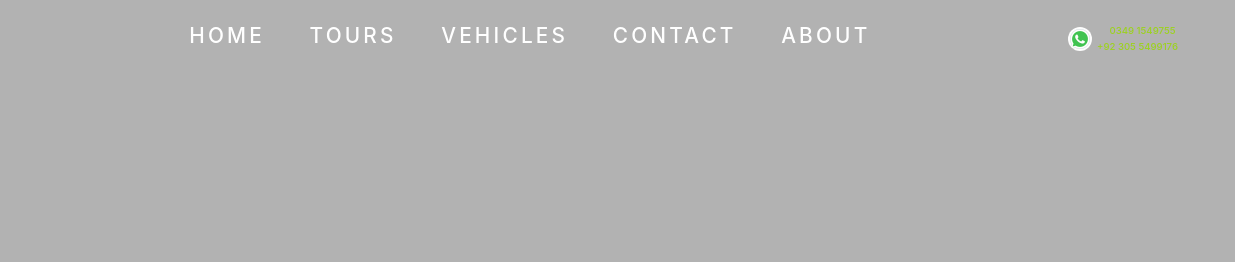
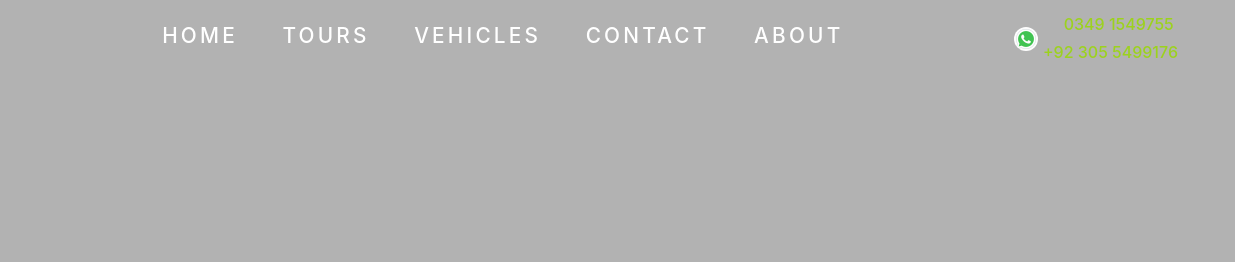
Before and after one commit to mshahzad07/Spider_Tours_and_Travels.github.io, a plain HTML site: page index.html in a window 1280 px wide. Shown: the top 262 px of the page, 45-1280 px from the left. Drawn offline with nearby package versions, Linux system fonts and the light colour scheme.

Commit message:
may 24
may 24 Nav_num_2

```diff
--- a/style.css
+++ b/style.css
@@ -1131,7 +1131,7 @@ display: none;
     }
     #header .nav-bar .nav_num_2 .numbers{
         margin: 0;
-        font-size: .6rem;
+        font-size: 1rem;
     }
     #header .nav-bar .nav_num_2 .nav_num_2_img{
         border-radius: 50%;
```
